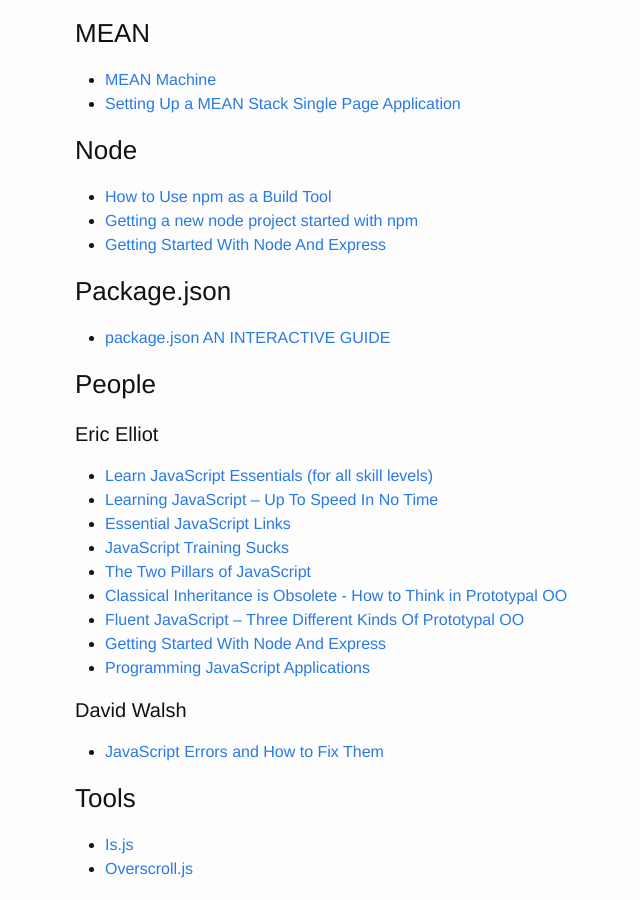
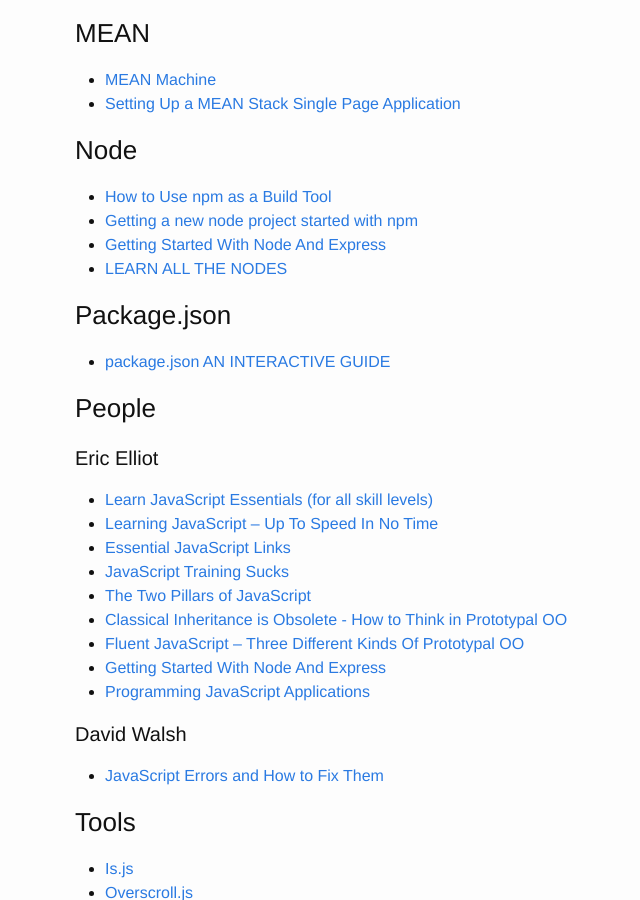
Before and after one commit to brownerd/brownerd.github.io, a Jekyll site: the page built from _posts/2015-01-01-reading-list-2015.md, in a window 1280 px wide and 900 px high, scrolled down 5784 px. Shown: the whole window, without its empty margins (195-835 px from the left). Built offline with Jekyll 4.4.1, drawn with Linux system fonts in a browser that asks for light colours; emoji names are drawn with the system emoji font.

Commit message:
LEARN ALL THE NODES

```diff
--- a/_posts/2015-01-01-reading-list-2015.md
+++ b/_posts/2015-01-01-reading-list-2015.md
@@ -339,6 +339,7 @@ Just tyring to get better with handling merge conflicts
 - [How to Use npm as a Build Tool](http://blog.keithcirkel.co.uk/how-to-use-npm-as-a-build-tool/)
 - [Getting a new node project started with npm](http://www.wolfe.id.au/2014/02/01/getting-a-new-node-project-started-with-npm/)
 - [Getting Started With Node And Express](http://ericleads.com/2013/05/getting-started-with-node-and-express/)
+- [LEARN ALL THE NODES](http://www.learnallthenodes.com/)
 
 
 
```
